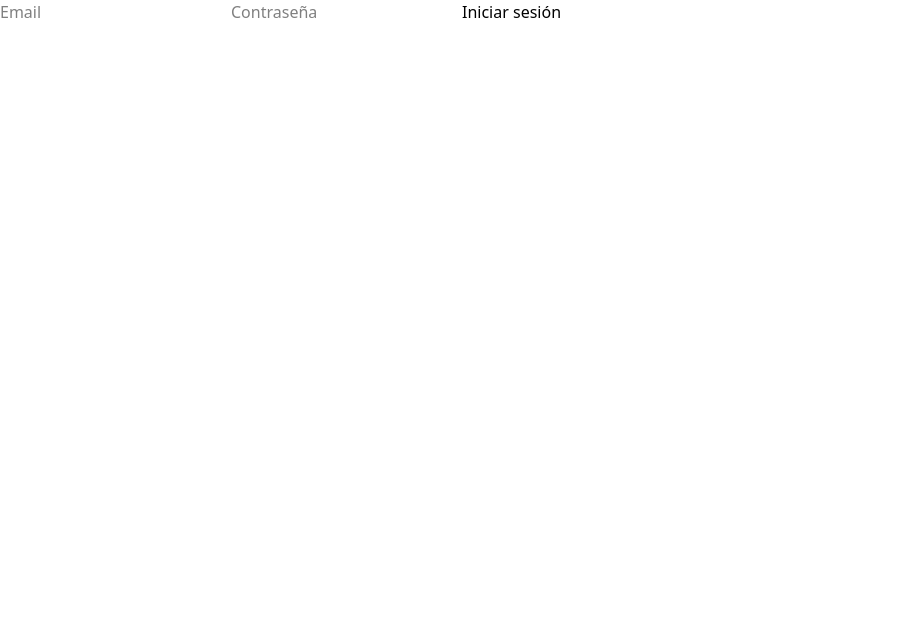
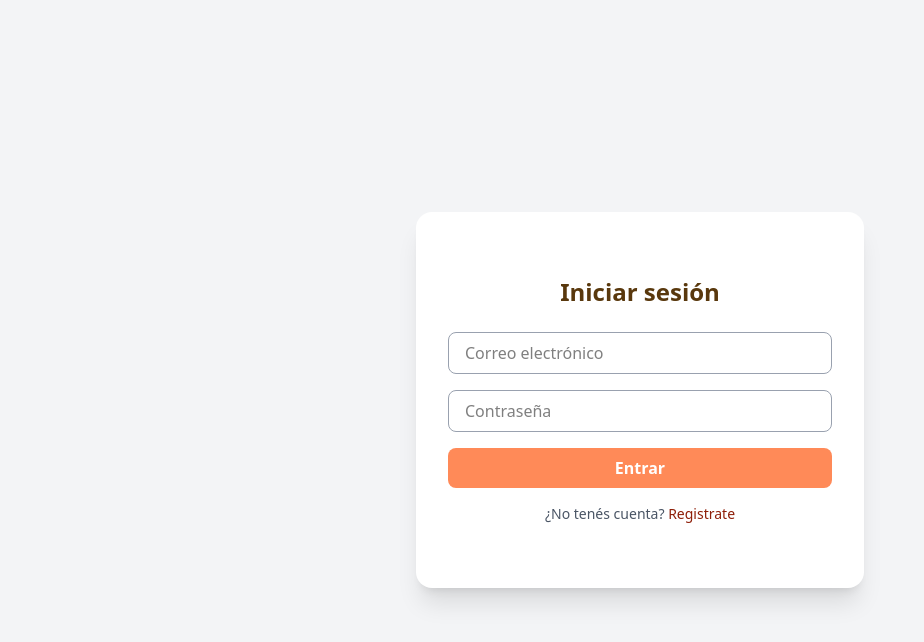
Before and after one commit to mariKaren/bwcProyectoFinal, a React (Vite) app in the folder Frontend/: page /login in a window 1280 px wide. Shown: the top 642 px of the page, without its empty margins (0-924 px from the left). Built offline with nearby package versions, Linux system fonts and the light colour scheme.

Commit message:
Comprobación del funcionamiento de Login y Register

```diff
--- a/Frontend/src/index.css
+++ b/Frontend/src/index.css
@@ -52,6 +52,9 @@
   .hover\:text-orange:hover {
     color: var(--c-orange);
   }
+  .hover\:text-red:hover {
+    color: var(--c-red);
+  }
 
   @media (min-width: 450px) and (max-width: 640px) {
     .cols-between-450-sm {
@@ -59,5 +62,8 @@
       grid-template-columns: repeat(2, minmax(0, 1fr));
       gap: 1rem;
     }
+    .m-x-450-sm{
+      margin: 0 40px;
+    }
   }
 }
--- a/Frontend/src/pages/Login.tsx
+++ b/Frontend/src/pages/Login.tsx
@@ -1,39 +1,77 @@
 import { useState } from "react";
-import { useAuth } from "../context/useAuth"; // Importa el contexto
+import { useAuth } from "../context/useAuth";
 import { useNavigate } from "react-router";
 
 export function Login() {
+    const [isLogin, setIsLogin] = useState(true);
     const [email, setEmail] = useState("");
     const [password, setPassword] = useState("");
+    const [name, setName] = useState("");
     const navigate = useNavigate();
-    const { login } = useAuth();
+    const { login, register } = useAuth();
 
     const handleSubmit = async (e: React.FormEvent) => {
         e.preventDefault();
         try {
+        if (isLogin) {
             await login(email, password);
-            console.log("Login exitoso, redirigiendo...");
+        } else {
+            await register(name, email, password);
+        }
         navigate("/libros/genero");
         } catch (error) {
-            console.error("Error en login", error);
+        console.error("Error de autenticación", error);
         }
     };
 
     return (
-        <form onSubmit={handleSubmit}>
+        <div className="flex items-center justify-center min-h-screen bg-gray-100">
+        <div className="w-full max-w-md bg-white px-8 py-16 mx-6 m-x-450-sm  rounded-2xl shadow-xl">
+            <h2 className="text-2xl font-bold text-center text-brown mb-6">
+                {isLogin ? "Iniciar sesión" : "Registrarse"}
+            </h2>
+            <form onSubmit={handleSubmit} className="space-y-4">
+                {!isLogin && (
+                    <input
+                    type="text"
+                    placeholder="Nombre"
+                    value={name}
+                    onChange={(e) => setName(e.target.value)}
+                    className="w-full px-4 py-2 border border-gray-400 rounded-lg focus:outline-none focus:border-gray-950"
+                    />
+                )}
                 <input
                     type="email"
+                    placeholder="Correo electrónico"
                     value={email}
                     onChange={(e) => setEmail(e.target.value)}
-                placeholder="Email"
+                    className="w-full px-4 py-2 border border-gray-400 rounded-lg focus:outline-none focus:border-gray-950"
                 />
                 <input
                     type="password"
+                    placeholder="Contraseña"
                     value={password}
                     onChange={(e) => setPassword(e.target.value)}
-                placeholder="Contraseña"
+                    className="w-full px-4 py-2 border border-gray-400 rounded-lg focus:outline-none focus:border-gray-950"
+
                 />
-            <button type="submit">Iniciar sesión</button>
+                <button
+                    type="submit"
+                    className="w-full bg-orange text-white py-2 rounded-lg hover:bg-yellow hover:text-red font-semibold transition-colors duration-400"
+                >
+                    {isLogin ? "Entrar" : "Registrarse"}
+                </button>
             </form>
+            <p className="mt-4 text-center text-sm text-gray-600">
+                {isLogin ? "¿No tenés cuenta?" : "¿Ya tenés cuenta?"}{" "}
+                <button
+                    onClick={() => setIsLogin(!isLogin)}
+                    className="text-red hover:underline font-medium"
+                >
+                    {isLogin ? "Registrate" : "Iniciá sesión"}
+                </button>
+            </p>
+        </div>
+        </div>
     );
 }
```
Lines whose indentation alone changed are shown as unchanged.
